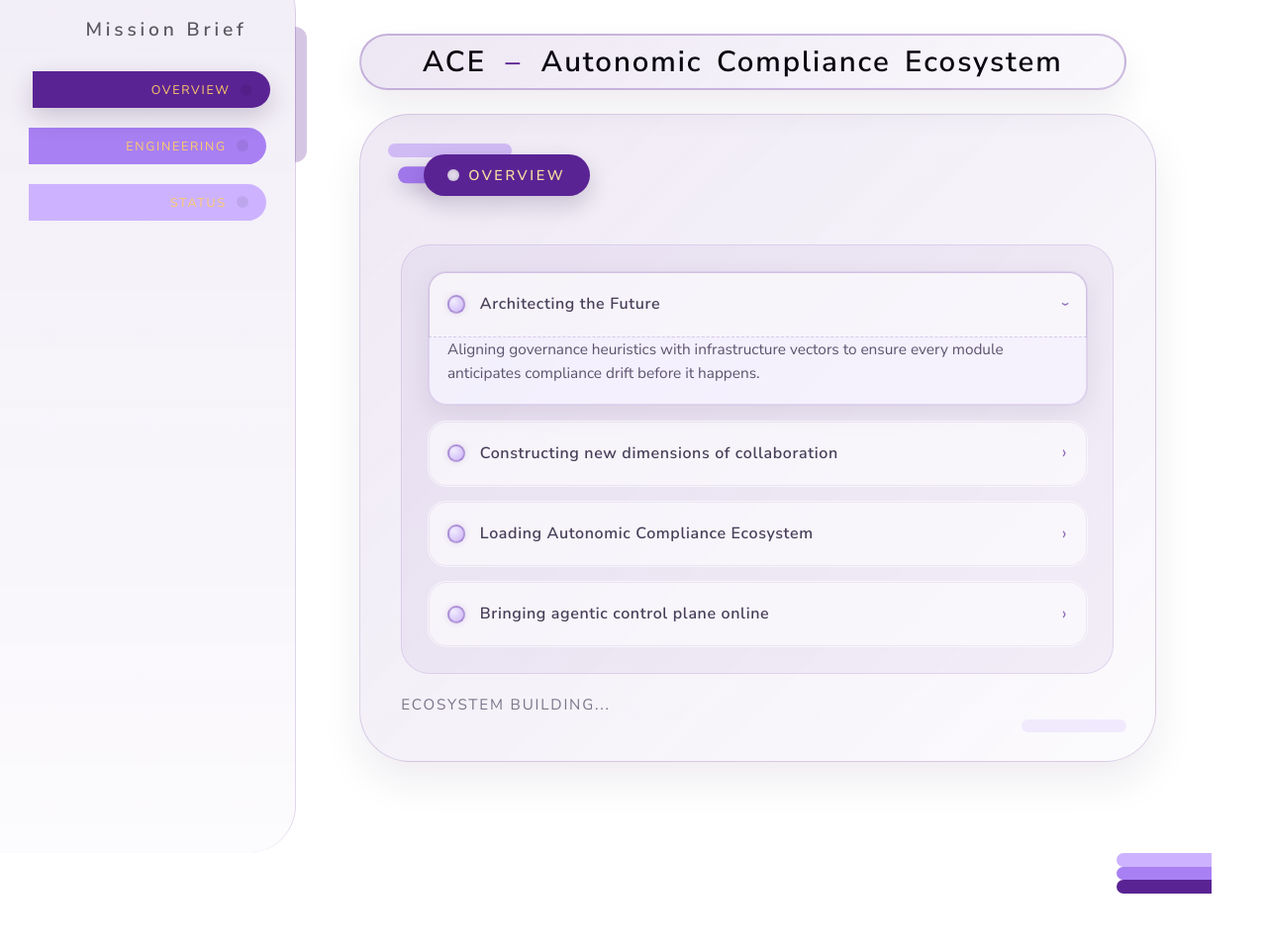
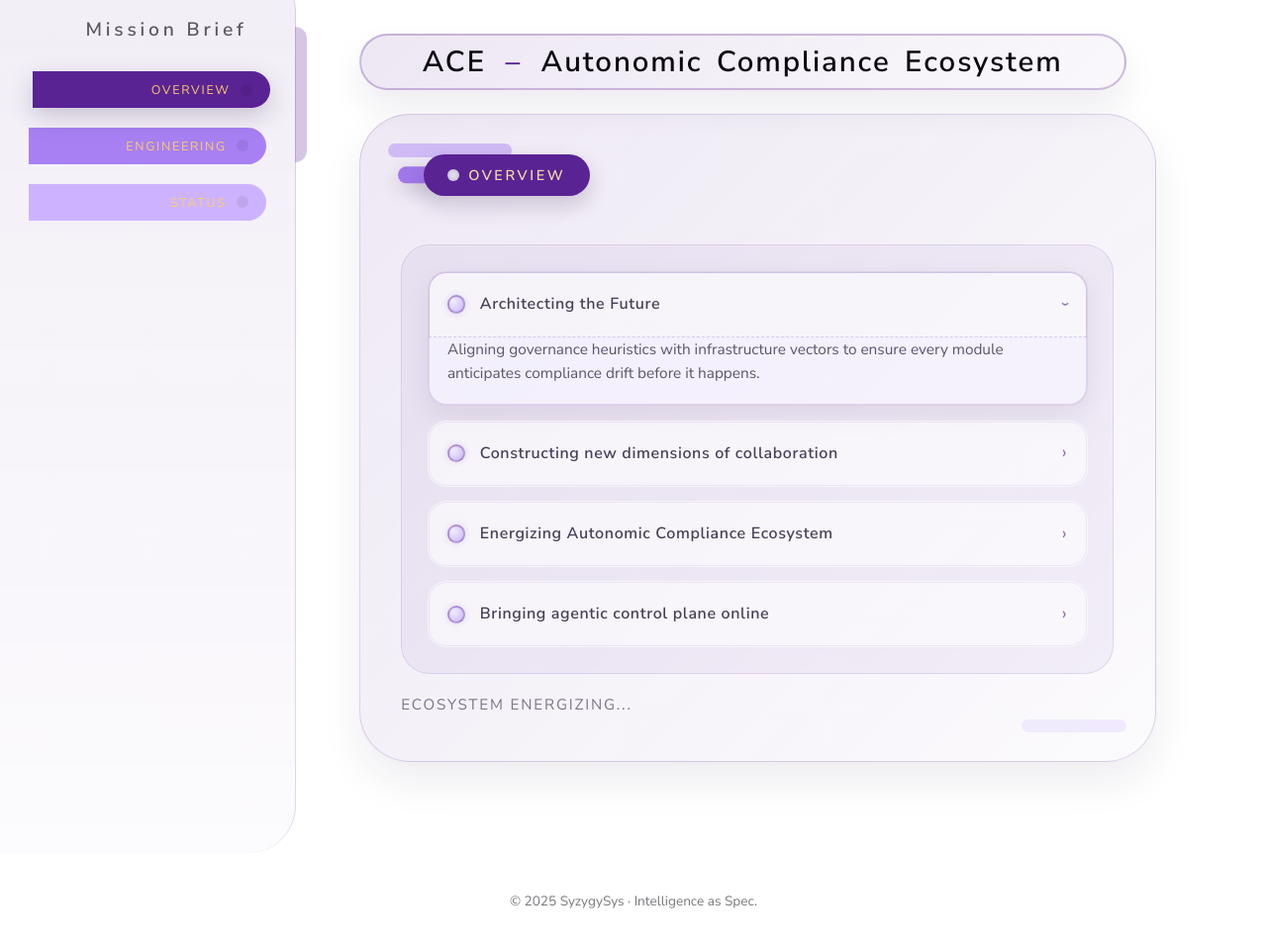
Before and after one commit to syzygysys/syzygysys.github.io, a plain HTML site: page index.html in a window 1280 px wide. Shown: the part 227-1187 px from the top of the page at 99% size. Drawn offline with Linux system fonts and the light colour scheme.

Commit message:
fixes and changes

```diff
--- a/index.html
+++ b/index.html
@@ -4,6 +4,7 @@
   <meta charset="utf-8">
   <meta name="viewport" content="width=device-width, initial-scale=1">
   <title>SyzygySys</title>
+  <link rel="icon" type="image/x-icon" href="assets/favicon.ico">
   <link rel="stylesheet" href="assets/css/lcars.min.css">
   <link rel="preconnect" href="https://fonts.googleapis.com">
   <link rel="preconnect" href="https://fonts.gstatic.com" crossorigin>
@@ -504,14 +505,12 @@
       color: rgba(42, 31, 61, 0.6);
     }
 
-    .footer-ribbon {
-      display: flex;
-      justify-content: flex-end;
-      padding: 0 clamp(1.6rem, 6vw, 3.5rem) clamp(1.9rem, 6vw, 3.6rem);
-    }
-
-    .chip-strip--footer .chip {
-      border-radius: clamp(2.5rem, 8vw, 3rem) 0 0 clamp(2.5rem, 8vw, 3rem);
+    footer {
+      margin-top: auto;
+      padding: clamp(1.6rem, 5vw, 2.4rem);
+      text-align: center;
+      font-size: 0.85rem;
+      color: rgba(10, 7, 16, 0.55);
     }
 
     @media (max-width: 900px) {
@@ -663,7 +662,7 @@
             <details class="status-item">
               <summary>
                 <span class="status-dot" aria-hidden="true"></span>
-                <span class="status-heading">Loading Autonomic Compliance Ecosystem</span>
+                <span class="status-heading">Energizing ACE - Autonomic Compliance Ecosystem</span>
                 <span class="status-toggle" aria-hidden="true">›</span>
               </summary>
               <p class="status-body">Provisioning ACE services into the synthesis layer, mapping policy codices, validating systemic state manifests, rehydrating RAT.</p>
@@ -677,27 +676,28 @@
               <p class="status-body">Initiating live telemetry handshakes, promoting trusted pipelines, and unlocking comms for the compliance and research swarms.</p>
             </details>
           </div>
-          <p class="detail" id="panel-detail">Ecosystem Building...  keep this channel open for updates</p>
+          <p class="detail" id="panel-detail">Ecosystem Energizing...  keep this channel open for updates</p>
         </section>
       </main>
     </div>
 
-    <footer class="footer-ribbon">
-      <div class="chip-strip chip-strip--footer" aria-hidden="true">
-        <span class="chip chip-2"></span>
-        <span class="chip chip-3"></span>
-        <span class="chip chip-4"></span>
-      </div>
+    <footer>
+      © <span id="year"></span> SyzygySys · Intelligence as Spec.
     </footer>
   </div>
   <script>
     (() => {
+      const yearEl = document.getElementById('year');
+      if (yearEl) {
+        yearEl.textContent = new Date().getFullYear();
+      }
+
       const blurbs = {
         overview: {
           titleFull: 'ACE – Autonomic Compliance Ecosystem',
           titleShort: 'ACE',
           chip: { tone: 'tone-4', label: 'Overview' },
-          detail: 'Ecosystem Building...',
+          detail: 'Ecosystem Energizing...',
           status: [
             {
               heading: 'Architecting the Future',
@@ -708,7 +708,7 @@
               body: 'Authoring shared control schemas so human and agentic teams exchange signals with zero ambiguity across mission timelines.'
             },
             {
-              heading: 'Loading Autonomic Compliance Ecosystem',
+              heading: 'Energizing Autonomic Compliance Ecosystem',
               body: 'Provisioning ACE services into the synthesis layer, mapping policy codices, and validating automated guardrails.'
             },
             {
@@ -721,7 +721,7 @@
           titleFull: 'ACE – Autonomic Compliance Ecosystem',
           titleShort: 'ACE',
           chip: { tone: 'tone-3', label: 'Engineering' },
-          detail: 'Ecosystem Building...',
+          detail: 'Ecosystem Energizing...',
           status: [
             {
               heading: 'Mapping principal objectives',
@@ -741,7 +741,7 @@
           titleFull: 'ACE – Autonomic Compliance Ecosystem',
           titleShort: 'ACE',
           chip: { tone: 'tone-2', label: 'Status' },
-          detail: 'Ecosystem Building...',
+          detail: 'Ecosystem Energizing...',
           status: [
             {
               heading: 'Prototype control plane live in staging',
```
Also changed, not shown: comms.html (+8 -8 lines), 2 other files.
